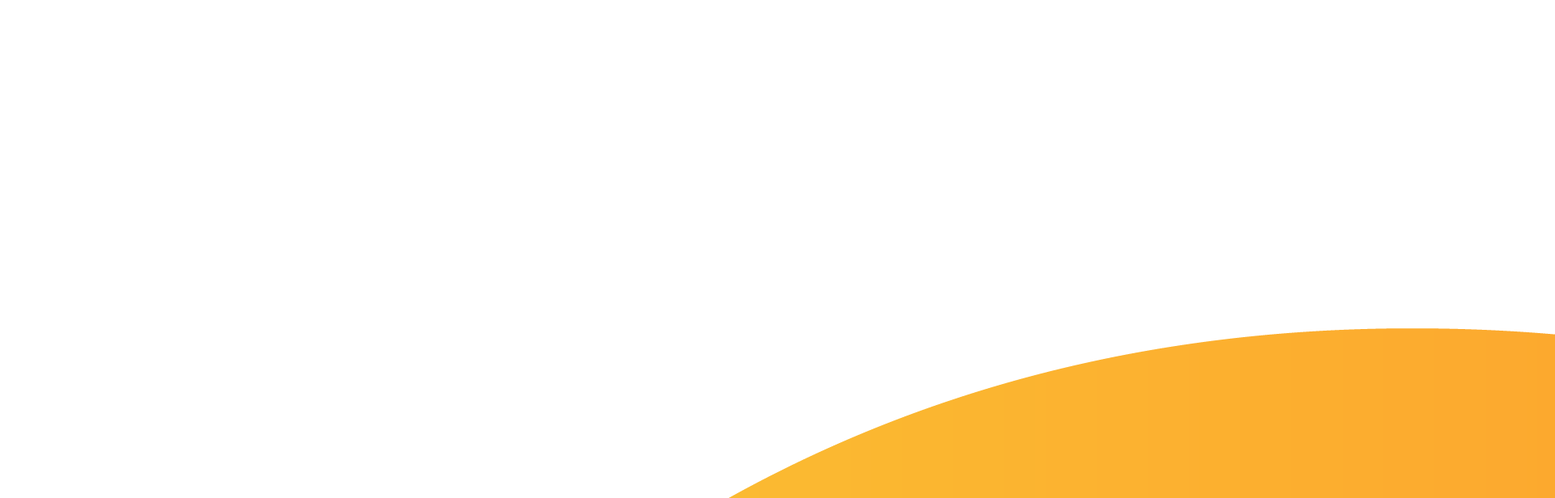
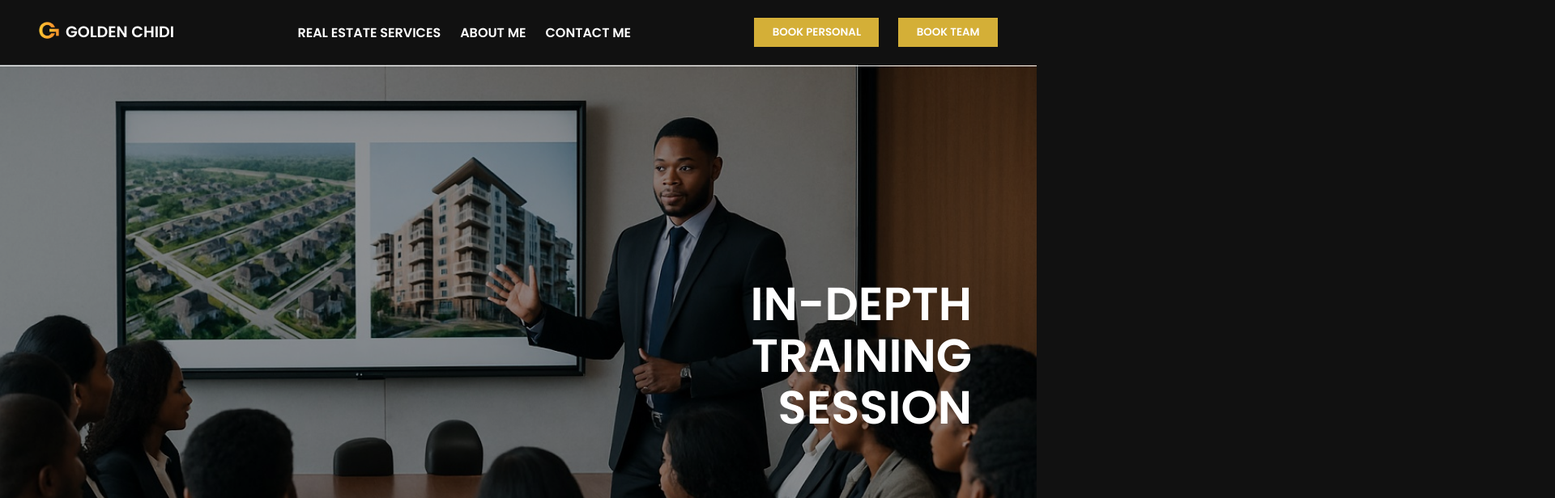
Before and after one commit to andrewolajide/golden, a plain HTML site: page pages/book-team.html in a window 1280 px wide. Shown: the top 616 px of the page at 81% size, 1920 px wide, since content can reach past the window. Drawn offline with Linux system fonts and the light colour scheme; files that its build step writes are made by us from their sources; the site is published under a folder, as on GitHub Pages, so addresses that start at the root find nothing; files whose address does not match are found by name.

Commit message:
Add files via upload

```diff
--- a/pages/book-team.html
+++ b/pages/book-team.html
@@ -5,7 +5,7 @@
     <meta name="viewport" content="width=device-width, initial-scale=1.0" />
     <title>Book Team</title>
     <link rel="icon" type="image/x-icon" href="/images/favicon.png" />
-    <link rel="stylesheet" href="/styles.css" />
+    <link rel="stylesheet" href="styles.css" />
     <link rel="preconnect" href="https://fonts.googleapis.com" />
     <link rel="preconnect" href="https://fonts.gstatic.com" crossorigin />
     <link
```
Also changed, not shown: pages/about.html (+1 -1 lines), pages/book-personal.html (+1 -1 lines), pages/contact-me.html (+1 -1 lines), pages/real-estate.html (+1 -1 lines).
